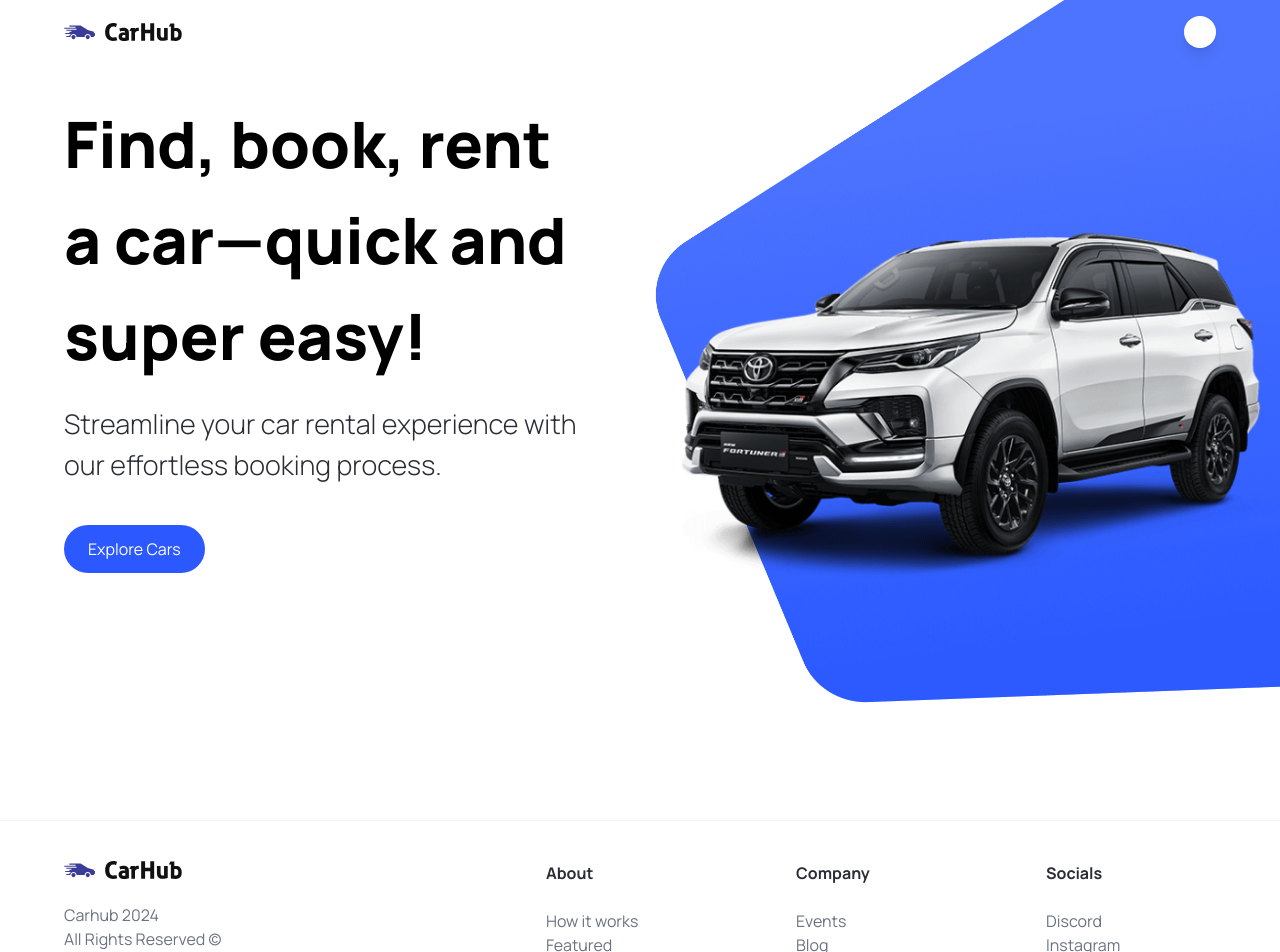
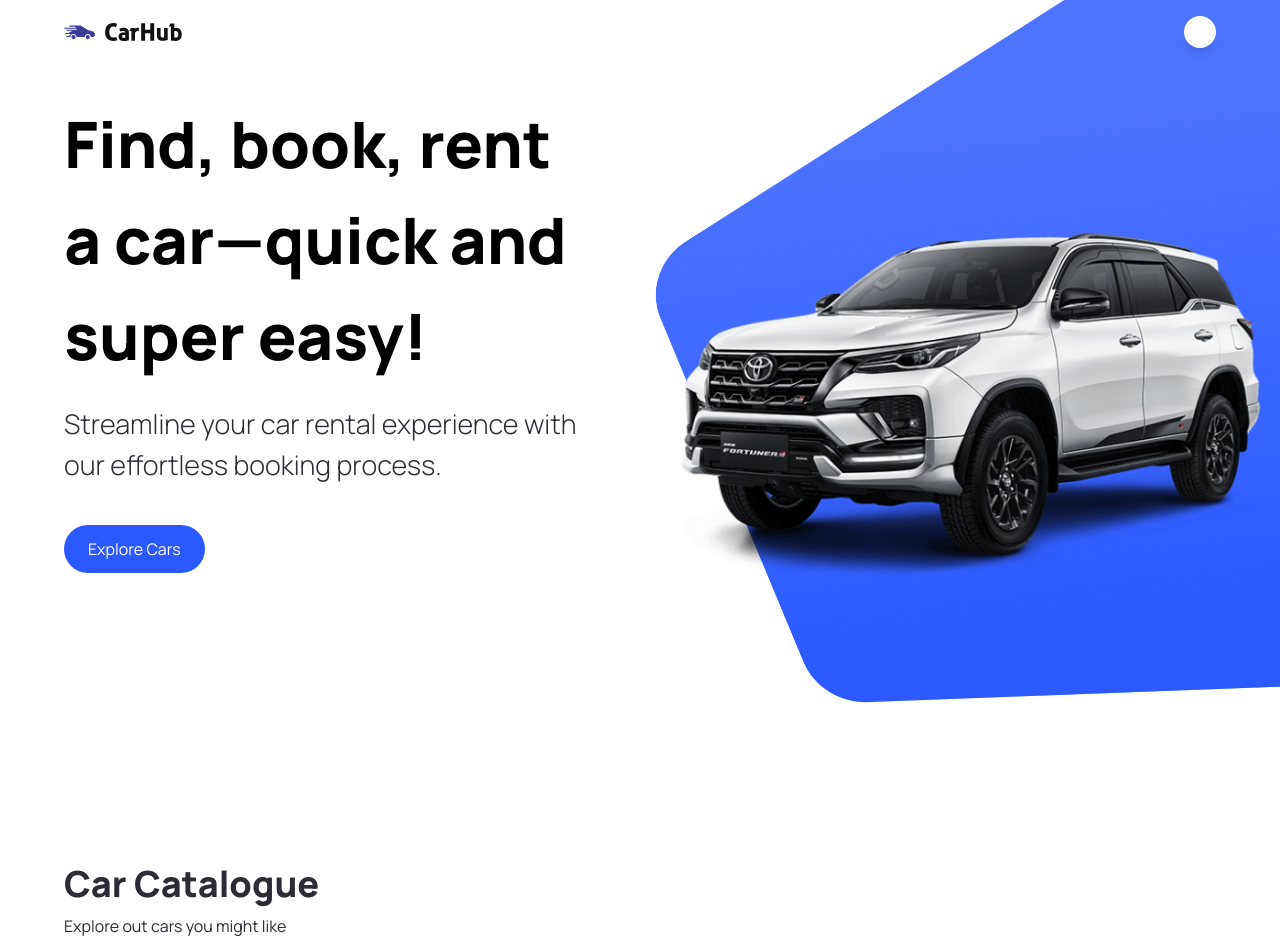
Before and after one commit to zahraaMeky/car-rental-, a Next.js app: page / in a window 1280 px wide. Shown: the top 952 px of the page. Built offline with nearby package versions, Linux system fonts and the light colour scheme.

Commit message:
Create Search Bar and Custom Filter components
As these components used in the car search to make user easy find the car he prefer

```diff
--- a/app/page.tsx
+++ b/app/page.tsx
@@ -1,4 +1,4 @@
-import { Footer, Hero, Navbar } from "@/components";
+import { CustomFilter, Footer, Hero, Navbar, SearchBar } from "@/components";
 import Image from "next/image";
 
 export default function Home() {
@@ -6,6 +6,20 @@ export default function Home() {
     <main className="overflow-hidden">
       <Navbar/>
       <Hero/>
+      <div className="padding-x padding-y mt-12 max-width" id="discover">
+        <div className="home__text-container">
+          <h1 className="font-extrabold text-4xl">Car Catalogue</h1>
+          <p>Explore out cars you might like</p>
+        </div>
+        <div className="home__filters">
+          <SearchBar/>
+          <div className="home__filter-container">
+            <CustomFilter title="fuel"/>
+            <CustomFilter title="year"/>
+          </div>
+        </div>
+
+      </div>
       <Footer/>
     </main>
   );
--- /dev/null
+++ b/components/CustomFilter.tsx
@@ -0,0 +1,9 @@
+const CustomFilter = ({title}) => {
+  return (
+    <div>
+
+    </div>
+  )
+}
+
+export default CustomFilter
--- /dev/null
+++ b/components/SearchBar.tsx
@@ -0,0 +1,9 @@
+const SearchBar = () => {
+  return (
+    <div>
+
+    </div>
+  )
+}
+
+export default SearchBar
--- a/components/index.ts
+++ b/components/index.ts
@@ -2,10 +2,14 @@ import Hero from './Home/Hero'
 import CustomButton from './Shared/CustomButton'
 import Navbar from './Navbar/Navbar'
 import Footer from './Footer/Footer'
+import SearchBar from './SearchBar'
+import CustomFilter from './CustomFilter'
 export {
     Hero,
     CustomButton,
     Navbar,
-    Footer
+    Footer,
+    SearchBar,
+    CustomFilter
 
 }
```
